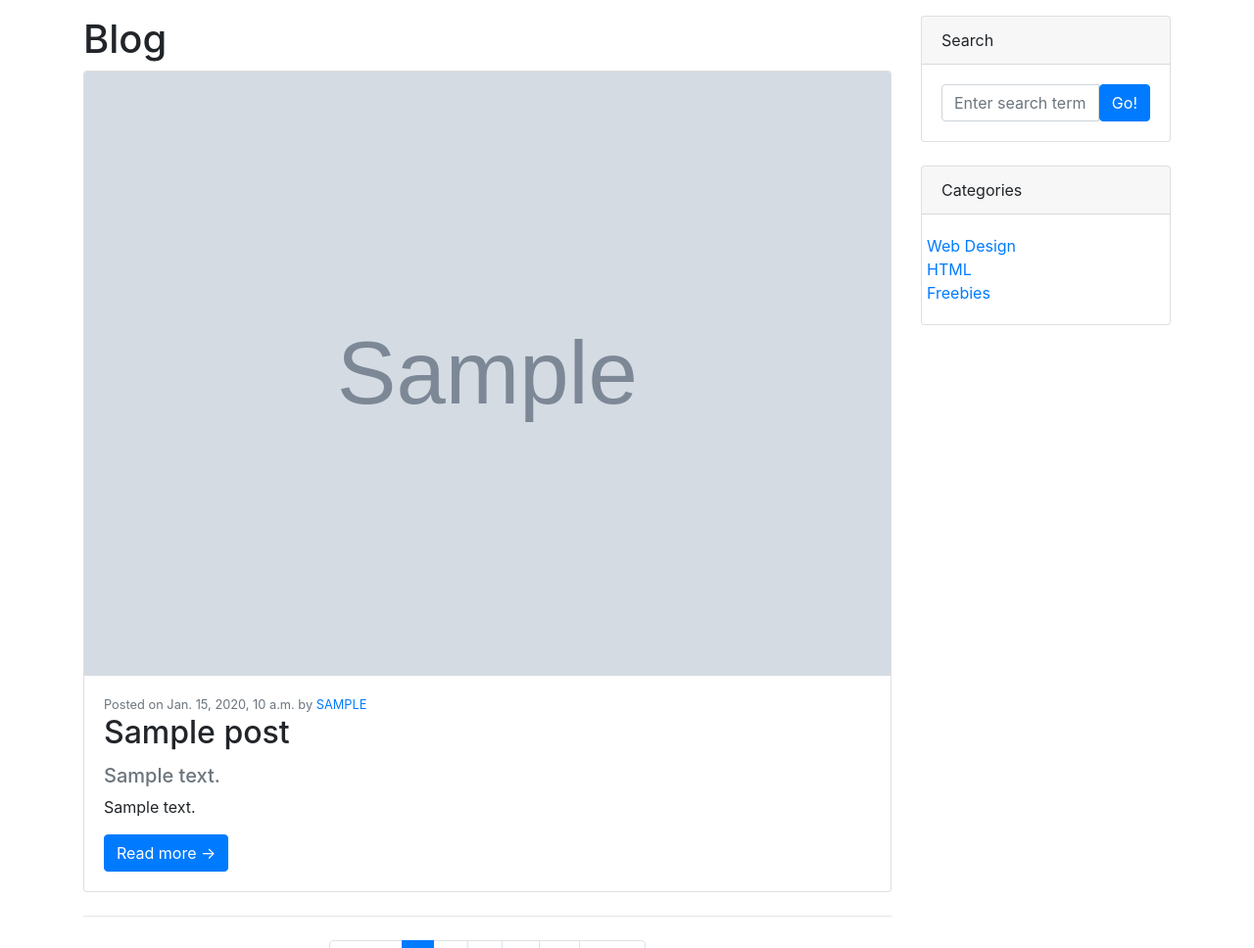
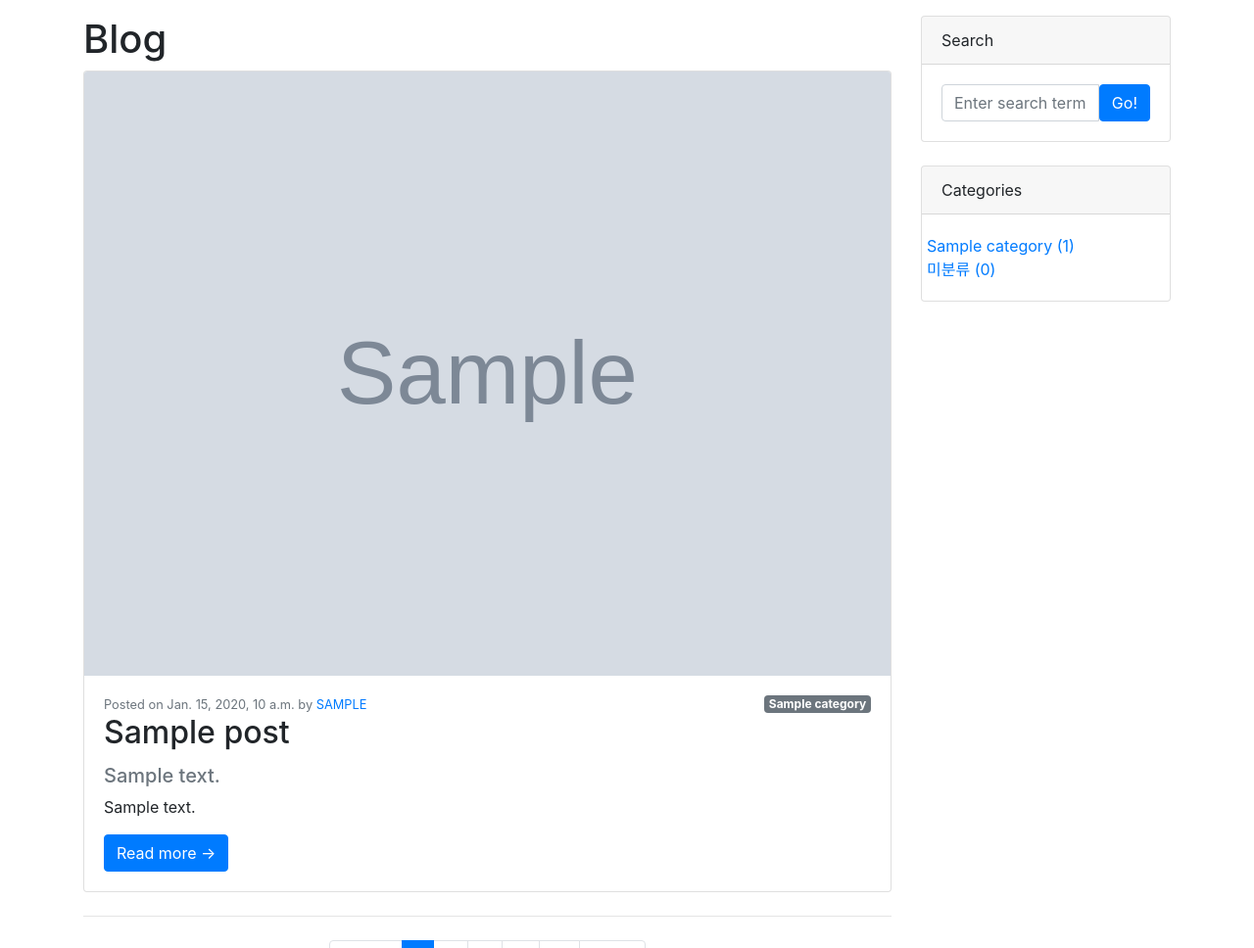
Before and after one commit to soonyoung-hwang/Blog-Django-Bootstrap, a Django app: page /blog/ in a window 1280 px wide. Shown: the part 56-1024 px from the top of the page at 98% size. Run offline with Django 4.2, Linux system fonts and the light colour scheme; tables that the repository leaves empty hold one stand-in row (values such as "Sample post"); grey boxes marked "Sample" are stand-in pictures; some libraries are stand-ins or nearby versions.

Commit message:
feat: Update postlist page

```diff
--- a/blog/templates/blog/base.html
+++ b/blog/templates/blog/base.html
@@ -34,12 +34,12 @@
                     <div class="card-body">
                         <div class="row">
                             <ul class="list-unstyled mb-0">
-                                <li><a href="#!">Web Design</a></li>
-                                <li><a href="#!">HTML</a></li>
-                                <li><a href="#!">Freebies</a></li>
+                                {% for category in categories %}
+                                <li><a href="{{category.get_absolute_url}}">{{category}} ({{category.post_set.count}})</a></li>
+                                {% endfor %}
+                                <li><a href="/blog/category/no_category">미분류 ({{no_category_post_count}})</a></li>
                             </ul>
                         </div>
-
                     </div>
                 </div>
             </div>
--- a/blog/templates/blog/post_list.html
+++ b/blog/templates/blog/post_list.html
@@ -5,13 +5,18 @@
 {% if post_list.exists %}
 {% for p in post_list %}
 <!-- Featured blog post-->
-<div class="card mb-4">
+<div class="card mb-4" id="post-{{p.pk}}">
     {% if p.head_image %}
     <a href="#!"><img class="card-img-top" src="{{p.head_image.url}}" alt="..." /></a>
     {% else %}
     <a href="#!"><img class="card-img-top" src="https://picsum.photos/seed/{{p.id}}/800/500" alt="..." /></a>
     {% endif %}
     <div class="card-body">
+        {% if p.category %}
+        <span class="badge badge-secondary float-right">{{p.category}}</span>
+        {% else %}
+        <span class="badge badge-secondray float-right">미분류</span>
+        {% endif %}
         <div class="small text-muted">
             Posted on {{p.created_at}} by
             <a href="#">{{p.author | upper}}</a>
```
